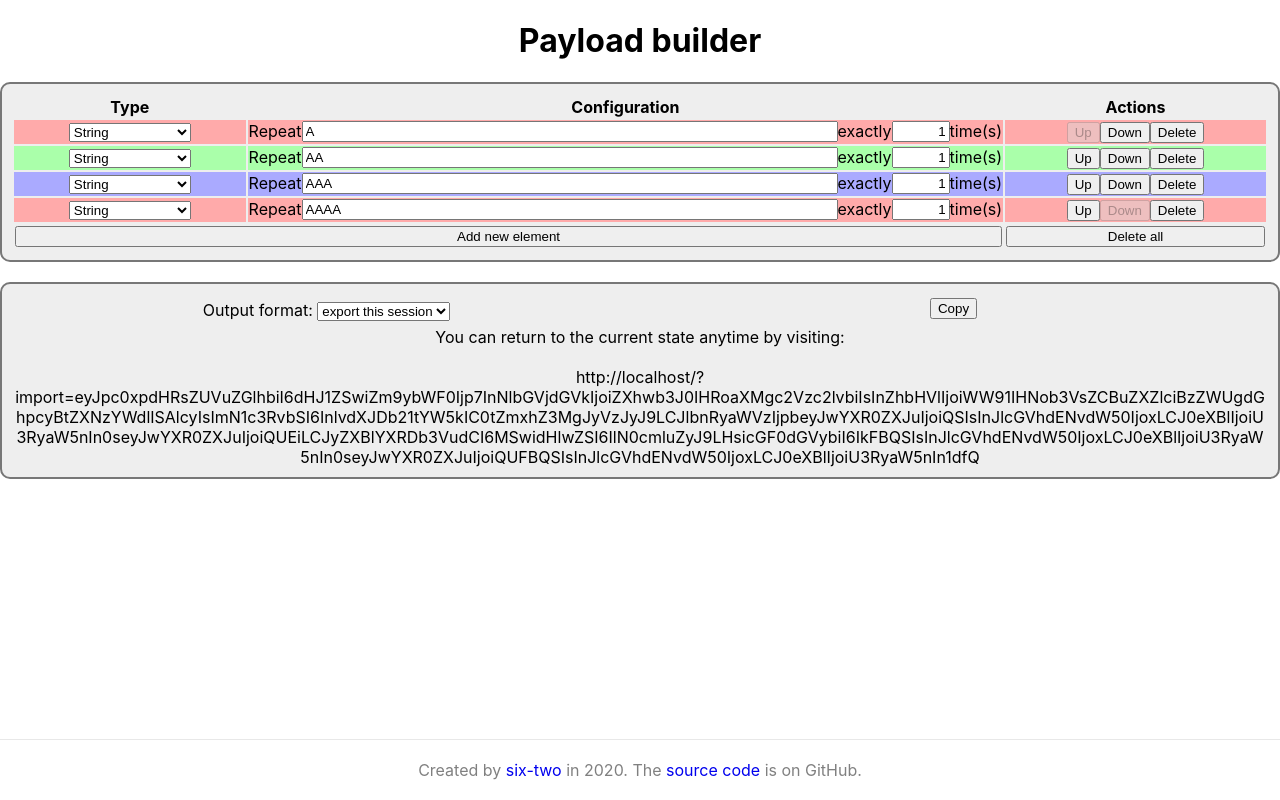
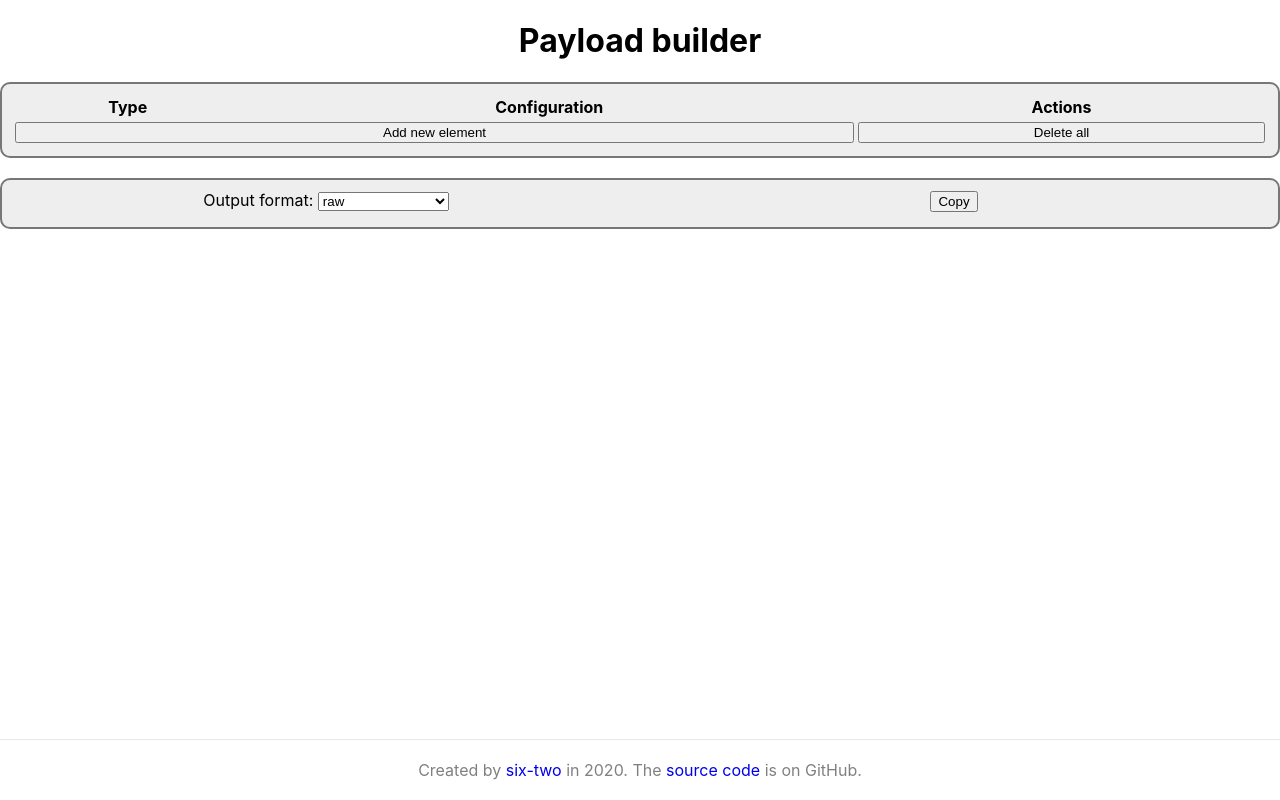
Before and after one commit to six-two/react_payload_builder, a React (Create React App) app: page / in a window 1280 px wide. Built offline with nearby package versions, Linux system fonts and the light colour scheme.

Commit message:
Finally split the OutputView into small parts

```diff
--- a/src/App.scss
+++ b/src/App.scss
@@ -9,6 +9,11 @@ $row3d: #0000ff;
   align: center;
   text-align: center;
 }
+
+// Table like display for output controls
+.table {display:table;}
+.row {display:table-row; }
+.format-chooser, .copy-button, .endian-toggle, .cell{display:table-cell;}
 
 .output_settings {
   width: 100%;
--- a/src/app/redux/store.ts
+++ b/src/app/redux/store.ts
@@ -1,6 +1,7 @@
 import { createStore } from 'redux';
 import { reducer } from './reducer';
 import { AnyValues } from '../hex/ByteStringBuilder';
+import { DEFAULT_FORMAT_STATE } from '../views/hex/FormatChooser';
 
 export var textToCopy: string = "";
 
@@ -33,11 +34,7 @@ export interface FormatState {
 export const fallbackState: State = {
   persistent: {
     isLittleEndian: true,
-    format: {
-      selected: "raw",
-      value: "%s",
-      custom: "yourCommand --flags '%s'",
-    },
+    format: DEFAULT_FORMAT_STATE,
     entries: {
       list: [],
       nextId: 0,
@@ -51,7 +48,7 @@ export const fallbackState: State = {
 
 
 const devTools: any = (window as any).__REDUX_DEVTOOLS_EXTENSION__ ? (window as any).__REDUX_DEVTOOLS_EXTENSION__(
-  {trace: true, traceLimit: 25}
+  { trace: true, traceLimit: 25 }
 ) : {};
 
 export const store = createStore(reducer, fallbackState, devTools);
--- a/src/app/views/CopyButton.tsx
+++ b/src/app/views/CopyButton.tsx
@@ -9,9 +9,15 @@ export default class CopyButton extends React.Component<Props, State> {
   }
 
   render() {
+    if (!ClipbordManager.canCopy()) {
+      return null;
+    }
+
     const buttonText = ClipbordManager.isAlreadyCopied() ? "Copied" : "Copy";
     return (
-      <button onClick={this.onClick} disabled={!ClipbordManager.canCopy()}>
+      <button onClick={this.onClick}
+      disabled={!ClipbordManager.canCopy()}
+      className="copy-button">
         {buttonText}
       </button>
     );
--- /dev/null
+++ b/src/app/views/hex/EndianToggleView.tsx
@@ -0,0 +1,59 @@
+import React from 'react';
+import Checkbox from 'rc-checkbox';
+import { connect } from 'react-redux';
+import { ListEntry, State as ReduxState } from '../../redux/store';
+import { toggleEndian } from '../../redux/actions';
+
+
+class EndianToggleView_ extends React.Component<Props> {
+  render() {
+    if (!this.isVisible()) {
+      return null;
+    }
+
+    return (
+      <div className="endian-toggle">
+        <label>
+          <Checkbox
+            className="cell"
+            checked={this.props.isLittleEndian}
+            onChange={this.props.toggleEndian}
+          />
+          {"use little endian"}
+        </label>
+      </div>
+    );
+  }
+
+  isVisible(): boolean {
+    for (let i = 0; i < this.props.blueprints.length; i++) {
+      if (this.props.blueprints[i].data.type === "Integer") {
+        // Only show if at least one element is of type Integer
+        return true;
+      }
+    }
+    return false;
+  }
+}
+
+export interface Props {
+  blueprints: ListEntry[],
+  isLittleEndian: boolean,
+  toggleEndian: () => void,
+}
+
+const mapStateToProps = (state: ReduxState, ownProps: any) => {
+  return {
+    ...ownProps,
+    isLittleEndian: state.persistent.isLittleEndian,
+    blueprints: state.persistent.entries.list,
+  };
+};
+const mapDispatchToProps = (dispatch: any) => {
+  return {
+    toggleEndian: () => dispatch(toggleEndian()),
+  };
+};
+
+const EndianToggleView = connect(mapStateToProps, mapDispatchToProps)(EndianToggleView_);
+export default EndianToggleView;
--- /dev/null
+++ b/src/app/views/hex/FormatChooser.tsx
@@ -0,0 +1,57 @@
+import React from 'react';
+import { connect } from 'react-redux';
+import PresetOrCustomStringView from "../PresetOrCustomString";
+import { FormatState, State as ReduxState } from '../../redux/store';
+import { setFormat } from '../../redux/actions';
+
+
+
+const CUSTOM_FORMAT = "custom";
+const DEFAULT_FORMAT = "raw";
+export const EXPORT_FORMAT = "[save this session]";
+const FORMAT_MAP = new Map<string, string>();
+FORMAT_MAP.set(DEFAULT_FORMAT, "%x");
+FORMAT_MAP.set("URL escaped", "%u");
+FORMAT_MAP.set("python", "python -c 'print(\"%x\")'");
+FORMAT_MAP.set("printf", "printf '%x'");
+FORMAT_MAP.set(CUSTOM_FORMAT, "You should never see this message! %x")
+FORMAT_MAP.set(EXPORT_FORMAT, "You should never see this message! %x");
+
+export const DEFAULT_FORMAT_STATE: FormatState = {
+  selected: DEFAULT_FORMAT,
+  value: FORMAT_MAP.get(DEFAULT_FORMAT) || "Default format value not found! %x",
+  custom: "yourCommand --flags '%x'",
+}
+
+
+class FormatChooser_ extends React.Component<Props> {
+  render() {
+    return <div className="format-chooser">
+      <PresetOrCustomStringView options={FORMAT_MAP}
+        state={this.props.format}
+        customOption={CUSTOM_FORMAT}
+        onStateChange={this.props.setFormat}
+        label="Output format: " />
+    </div>
+  }
+}
+
+export interface Props {
+  format: FormatState,
+  setFormat: (format: FormatState) => void,
+}
+
+const mapStateToProps = (state: ReduxState, ownProps: any) => {
+  return {
+    ...ownProps,
+    format: state.persistent.format,
+  };
+};
+const mapDispatchToProps = (dispatch: any) => {
+  return {
+    setFormat: (format: FormatState) => dispatch(setFormat(format)),
+  };
+};
+
+const FormatChooser = connect(mapStateToProps, mapDispatchToProps)(FormatChooser_);
+export default FormatChooser;
--- a/src/app/views/hex/OutputView.tsx
+++ b/src/app/views/hex/OutputView.tsx
@@ -1,113 +1,45 @@
 import React from 'react';
-import Checkbox from 'rc-checkbox';
 import { connect } from 'react-redux';
-import { TaggedByteString, ByteStringBuilder } from '../../hex/ByteStringBuilder';
 import CopyButton from '../CopyButton';
-import * as FormatChooser from "../PresetOrCustomString";
-import * as Esc from '../../hex/Escaper';
+import FormatChooser, { EXPORT_FORMAT } from "./FormatChooser";
 import { ListEntry, FormatState, State as ReduxState } from '../../redux/store';
-import { toggleEndian, setFormat } from '../../redux/actions';
 import ExportUriView from './ExportUriView';
 import ColoredHexStringView from './ColoredHexStringView';
 import ClipbordManager from '../../ClipboardManager';
+import EndianToggle from './EndianToggleView';
 
-
-
-const CUSTOM_FORMAT = "custom";
-const DEFAULT_FORMAT = "raw";
-const EXPORT_FORMAT = "export this session";
-const URL_FORMAT = "URL escaped";
-const FORMAT_MAP = new Map<string, string>();
-FORMAT_MAP.set("python", "python -c 'print(\"%s\")'");
-FORMAT_MAP.set("printf", "printf '%s'");
-FORMAT_MAP.set(DEFAULT_FORMAT, "%s");
-FORMAT_MAP.set(CUSTOM_FORMAT, "You should never see this message! %s")
-FORMAT_MAP.set(URL_FORMAT, "%s");//same as raw, but using url escaping
-FORMAT_MAP.set(EXPORT_FORMAT, "You should never see this message! %s");
-
-
-//TODO split into more components
 class OutputView_ extends React.Component<Props> {
   render() {
-    let usesIntegers = false;
-    for (let i = 0; i < this.props.blueprints.length; i++) {
-      if (this.props.blueprints[i].data.type === "Integer") {
-        usesIntegers = true;
-      }
-    }
-
     return (
       <div className="byteOutput">
-        <table className="output_settings">
-          <tbody>
-            <tr>
-              <td>
-                <FormatChooser.PresetOrCustomStringView options={FORMAT_MAP}
-                  state={this.props.format}
-                  customOption={CUSTOM_FORMAT}
-                  onStateChange={this.props.setFormat}
-                  label="Output format: " />
-              </td>
-              {usesIntegers ?
-                <td>
-                  <label>
-                    <Checkbox
-                      checked={this.props.isLittleEndian}
-                      onChange={this.props.toggleEndian}
-                    />
-                    use little endian
-                  </label>
-                </td>
-                : null
-              }
-              {ClipbordManager.canCopy() ? <td><CopyButton /></td> : null}
-            </tr>
-          </tbody>
-        </table>
-        {this.props.format.selected === EXPORT_FORMAT ?
+        <div className="output_settings table">
+          <div className="row">
+            <FormatChooser />
+            <EndianToggle />
+            <CopyButton />
+          </div>
+        </div>
+        {this.props.selectedFormat === EXPORT_FORMAT ?
           <ExportUriView /> :
           <ColoredHexStringView />
         }
       </div>
     );
   }
-
-  onEndianChange = (event: any) => {
-    this.setState({ isLittleEndian: event.target.checked });
-  }
-}
-
-interface RenderData {
-  error?: string,
-  dom: any,
-  textToCopy: string | null,
 }
 
 export interface Props {
-  blueprints: ListEntry[],
-  isLittleEndian: boolean,
-  format: FormatState,
-  toggleEndian: () => void,
-  setFormat: (format: FormatState) => void,
-}
-
-interface TaggedString {
-  str: string,
-  key: number,
+  selectedFormat: string,
 }
 
 const mapStateToProps = (state: ReduxState, ownProps: any) => {
   return {
     ...ownProps,
-    isLittleEndian: state.persistent.isLittleEndian,
-    blueprints: state.persistent.entries.list,
-    format: state.persistent.format,
+    selectedFormat: state.persistent.format.selected,
   };
 };
 const mapDispatchToProps = (dispatch: any) => {
   return {
-    toggleEndian: () => dispatch(toggleEndian()),
-    setFormat: (format: FormatState) => dispatch(setFormat(format)),
   };
 };
 
--- a/src/index.js
+++ b/src/index.js
@@ -16,7 +16,7 @@ function importData(){
   }
 }
 
-importData();
+// importData();
 
 ReactDOM.render(
   <React.StrictMode>
```
